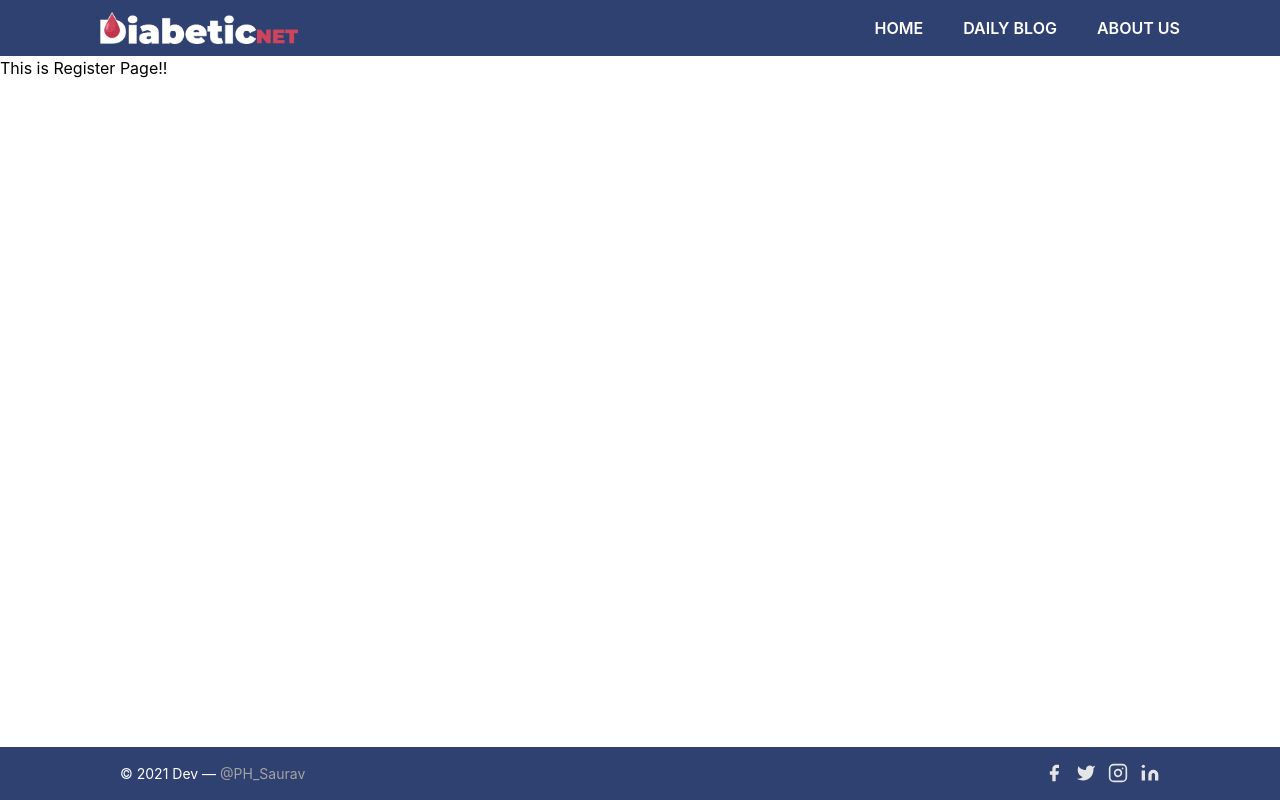
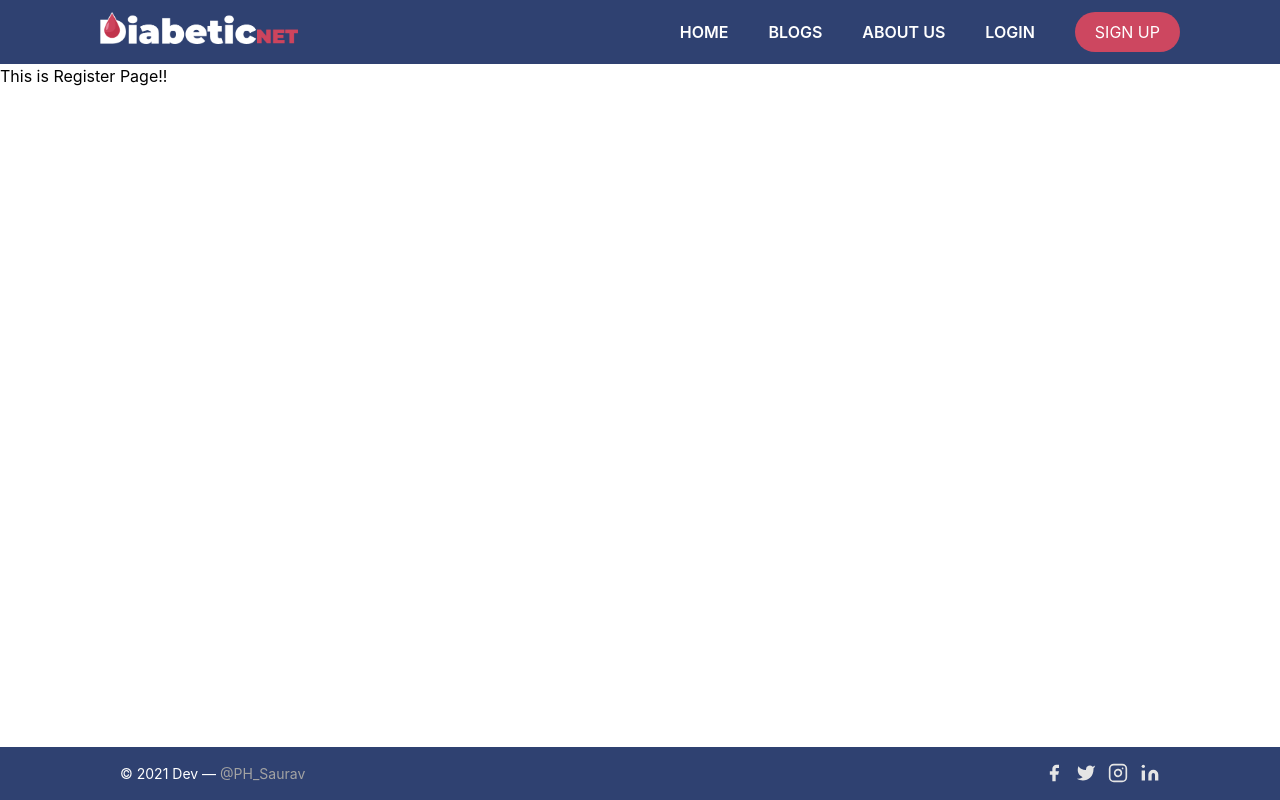
Before and after one commit to phsaurav/diabetic-net, a React (Create React App) app: page /register in a window 1280 px wide. Built offline with nearby package versions, Linux system fonts and the light colour scheme; no server answers.

Commit message:
Firebase & Private Route Initial Setup Complete

```diff
--- a/package.json
+++ b/package.json
@@ -8,6 +8,7 @@
     "@testing-library/jest-dom": "^5.11.4",
     "@testing-library/react": "^11.1.0",
     "@testing-library/user-event": "^12.1.10",
+    "firebase": "^9.1.3",
     "react": "^17.0.2",
     "react-animated-slider": "^2.0.0",
     "react-dom": "^17.0.2",
--- a/src/App.js
+++ b/src/App.js
@@ -8,10 +8,13 @@ import Footer from './components/Footer/Footer';
 import NotFound from './containers/NotFound/NotFound';
 import Blogs from './containers/Blogs/Blogs';
 import About from './containers/About/About';
+import AuthProvider from './context/AuthProvider';
+import PrivateRoute from './components/PrivateRoute/PrivateRoute';
 
 function App() {
 	return (
 		<div>
+			<AuthProvider>
 				<Router>
 					<div className="flex flex-col justify-between h-screen">
 						<div>
@@ -23,9 +26,9 @@ function App() {
 								<Route path="/home">
 									<Home></Home>
 								</Route>
-							<Route path="/blogs">
+								<PrivateRoute path="/blogs">
 									<Blogs></Blogs>
-							</Route>
+								</PrivateRoute>
 								<Route path="/about">
 									<About></About>
 								</Route>
@@ -43,6 +46,7 @@ function App() {
 						<Footer></Footer>
 					</div>
 				</Router>
+			</AuthProvider>
 		</div>
 	);
 }
--- a/src/components/Header/Header.js
+++ b/src/components/Header/Header.js
@@ -1,23 +1,29 @@
 import React, { useState } from 'react';
+import { Transition } from '@headlessui/react';
 import logo from '../../assets/logo_title.png';
 import { NavLink } from 'react-router-dom';
-import { Transition } from '@headlessui/react';
 import './Header.css';
+import useAuth from '../../hooks/useAuth';
 
 const Header = () => {
+	const { user, logOut } = useAuth();
 	const [isOpen, setIsOpen] = useState(false);
 	return (
 		<div>
 			<nav className="bg-blue-40 relative z-20">
 				<div className="container mx-auto">
-					<div className="bg-blue-40  text-black py-3 ">
-						<div className="flex items-center justify-between uppercase">
+					<div className="bg-blue-40 text-black py-3 ">
+						<div className="flex items-center justify-between">
 							<NavLink to="/home">
-								<img className="h-8" src={logo} alt="logo" />
+								<img
+									className="h-8 mb-2"
+									src={logo}
+									alt="logo"
+								/>
 							</NavLink>
 							<div>
 								{/* <!-- Header Icons --> */}
-								<div className="hidden sm:flex items-center space-x-10">
+								<div className="hidden md:flex items-center space-x-10 uppercase">
 									<NavLink
 										to="/home"
 										className="font-semibold text-white link link-underline link-underline-red"
@@ -28,13 +34,13 @@ const Header = () => {
 										Home
 									</NavLink>
 									<NavLink
-										to="/blog"
+										to="/blogs"
 										className="font-semibold text-white link link-underline link-underline-red"
 										activeStyle={{
 											color: '#CD4760',
 										}}
 									>
-										Daily Blog
+										blogs
 									</NavLink>
 									<NavLink
 										to="/about"
@@ -43,13 +49,45 @@ const Header = () => {
 											color: '#CD4760',
 										}}
 									>
-										About Us
+										About us
 									</NavLink>
+									{user.displayName ? (
+										<div className="flex items-center">
+											<p className="font-semibold text-white link link-underline link-underline-red">
+												{user.displayName}
+											</p>
+											<button
+												onClick={logOut}
+												className="rounded-full text-white px-5 py-2 ml-10  transition duration-300 ease-in-outmr-8 bg-brand-1"
+											>
+												Sign Out
+											</button>
+										</div>
+									) : (
+										<div className="flex items-center">
+											{' '}
+											<NavLink
+												to="/login"
+												className="font-semibold text-white link link-underline link-underline-red"
+												activeStyle={{
+													color: '#CD4760',
+												}}
+											>
+												Login
+											</NavLink>
+											<NavLink
+												to="/register"
+												className="rounded-full text-white px-5 py-2 ml-10  transition duration-300 ease-in-outmr-8 bg-brand-1"
+											>
+												Sign Up
+											</NavLink>
+										</div>
+									)}
 								</div>
 							</div>
 						</div>
 
-						<div className="-mr-2 sm:hidden flex absolute right-5 top-2">
+						<div className="-mr-2 md:hidden flex absolute right-5 top-2">
 							<NavLink
 								className="sm:hidden flex mr-6 items-center"
 								to="/cart"
@@ -72,7 +110,7 @@ const Header = () => {
 							<button
 								onClick={() => setIsOpen(!isOpen)}
 								type="button"
-								className="bg-white inline-flex items-center justify-center p-2 rounded-xl text-gray-800 hover:text-gray-200 hover:bg-gray-900 focus:outline-none focus:ring-2 focus:ring-offset-2 focus:ring-offset-gray-500 focus:ring-white"
+								className="bg-brand-1 inline-flex items-center justify-center p-2 rounded-xl text-white hover:text-brand-1 hover:bg-white focus:outline-none focus:ring-offset-2"
 								aria-controls="mobile-menu"
 								aria-expanded="false"
 							>
@@ -125,17 +163,58 @@ const Header = () => {
 					leaveTo="opacity-0 scale-95"
 				>
 					{(ref) => (
-						<div className="sm:hidden" id="mobile-menu">
+						<div className="md:hidden " id="mobile-menu">
 							<div
 								ref={ref}
 								className="px-2 pt-2 pb-3 space-y-0 sm:px-3 text-center"
 							>
 								<NavLink
-									to="/login"
-									className="font-semibold text-gray-900 hover:bg-gray-200 block px-3 py-2 rounded-md text-base w-full"
+									to="/home"
+									className="font-semibold text-white hover:bg-brand-1 block px-3 py-2 rounded-md text-base w-full"
 								>
-									Login
+									Home
 								</NavLink>
+								<NavLink
+									to="/blogs"
+									className="font-semibold text-white hover:bg-brand-1 block px-3 py-2 rounded-md text-base w-full"
+								>
+									Blogs
+								</NavLink>
+								<NavLink
+									to="/about"
+									className="font-semibold text-white hover:bg-brand-1 block px-3 py-2 rounded-md text-base w-full"
+								>
+									About
+								</NavLink>
+								{user.displayName ? (
+									<div className="flex items-center flex-col">
+										<p className="font-semibold text-white hover:bg-brand-1 block px-3 py-2 rounded-md text-base w-full">
+											{user.displayName}
+										</p>
+										<button
+											onClick={logOut}
+											className="font-semibold text-white hover:bg-brand-1 block px-3 py-2 rounded-md text-base w-full"
+										>
+											Sign Out
+										</button>
+									</div>
+								) : (
+									<div className="flex items-center flex-col">
+										{' '}
+										<NavLink
+											to="/login"
+											className="font-semibold text-white hover:bg-brand-1 block px-3 py-2 rounded-md text-base w-full"
+										>
+											Login
+										</NavLink>
+										<NavLink
+											to="/register"
+											className="font-semibold text-white hover:bg-brand-1 block px-3 py-2 rounded-md text-base w-full"
+										>
+											Sign Up
+										</NavLink>
+									</div>
+								)}
 							</div>
 						</div>
 					)}
--- a/src/components/Hero/Hero.css
+++ b/src/components/Hero/Hero.css
@@ -3,15 +3,3 @@
   height: 500px;
   overflow: hidden;
 }
-
-@media (max-height: 500px) {
-  .slider-wrapper, .slide {
-    height: calc(100vh - 75px);
-  }
-}
-
-@media (max-width: 640px) {
-  .slider-wrapper, .slide {
-    height: calc(80vh - 75px);
-  }
-}
--- a/src/components/Hero/Hero.js
+++ b/src/components/Hero/Hero.js
@@ -51,7 +51,7 @@ const Hero = () => {
 				<span
 					id="blackOverlay"
 					className="w-full absolute bg-center opacity-30 bg-black top-0"
-					style={{ height: '556px' }}
+					style={{ height: '564px' }}
 				></span>
 			</div>
 			<div className="w-3/6 ml-5 md:ml-28 lg:ml-40 xl:ml-72 absolute top-28 mx-auto">
--- /dev/null
+++ b/src/components/PrivateRoute/PrivateRoute.js
@@ -0,0 +1,27 @@
+import React from 'react';
+import { Redirect, Route } from 'react-router-dom';
+import useAuth from '../../hooks/useAuth';
+import './PrivateRoute.css';
+
+const PrivateRoute = ({ children, ...rest }) => {
+	const { user, isLoading } = useAuth();
+	if (isLoading) {
+		return <div className="w-12 h-12 border-3 rounded-full loader"></div>;
+	}
+	return (
+		<Route
+			{...rest}
+			render={({ location }) =>
+				user.displayName ? (
+					children
+				) : (
+					<Redirect
+						to={{ pathname: '/login', state: { from: location } }}
+					></Redirect>
+				)
+			}
+		></Route>
+	);
+};
+
+export default PrivateRoute;
--- /dev/null
+++ b/src/context/AuthProvider.js
@@ -0,0 +1,16 @@
+import React, { createContext } from 'react';
+import useFirebase from '../hooks/useFirebase';
+
+// @ts-ignore
+export const AuthContext = createContext();
+
+const AuthProvider = ({ children }) => {
+	const allContext = useFirebase();
+	return (
+		<AuthContext.Provider value={allContext}>
+			{children}
+		</AuthContext.Provider>
+	);
+};
+
+export default AuthProvider;
--- /dev/null
+++ b/src/hooks/useAuth.js
@@ -0,0 +1,8 @@
+import { useContext } from 'react';
+import { AuthContext } from '../context/AuthProvider';
+
+const useAuth = () => {
+	return useContext(AuthContext);
+};
+
+export default useAuth;
--- /dev/null
+++ b/src/hooks/useFirebase.js
@@ -0,0 +1,100 @@
+import { useEffect, useState } from 'react';
+import initializeAuthentication from '../services/firebase/firebase.init';
+import {
+	getAuth,
+	signInWithPopup,
+	GoogleAuthProvider,
+	onAuthStateChanged,
+	signOut,
+	signInWithEmailAndPassword,
+	updateProfile,
+	sendEmailVerification,
+	createUserWithEmailAndPassword,
+} from 'firebase/auth';
+
+initializeAuthentication();
+
+const useFirebase = () => {
+	const [user, setUser] = useState({});
+	const [error, setError] = useState('');
+	const [email, setEmail] = useState();
+	const [password, setPassword] = useState();
+	const [name, setName] = useState('');
+	const [isLoading, setIsLoading] = useState(true);
+	const auth = getAuth();
+
+	const signInUsingGoogle = () => {
+		setIsLoading(true);
+		const googleProvider = new GoogleAuthProvider();
+		return signInWithPopup(auth, googleProvider);
+	};
+
+	const logOut = () => {
+		setIsLoading(true);
+		signOut(auth)
+			.then(() => {
+				setUser({});
+			})
+			.finally(() => setIsLoading(false));
+	};
+
+	const processLogin = () => {
+		return signInWithEmailAndPassword(auth, email, password);
+	};
+	const verifyEmail = () => {
+		sendEmailVerification(auth.currentUser).then((result) => {
+			console.log(result);
+		});
+	};
+	const setUserName = () => {
+		updateProfile(auth.currentUser, { displayName: name }).then((res) => {
+			console.log(res);
+		});
+	};
+	const createNewUser = () => {
+		console.log(email, password);
+		createUserWithEmailAndPassword(auth, email, password)
+			.then((res) => {
+				const user = res.user;
+				console.log(user);
+				setError('');
+				verifyEmail();
+				setUserName();
+				setUser(user);
+			})
+			.catch((error) => {
+				setError(error.message);
+			});
+	};
+
+	useEffect(() => {
+		onAuthStateChanged(auth, (user) => {
+			if (user) {
+				setUser(user);
+			} else {
+				setUser({});
+			}
+			setIsLoading(false);
+		});
+		// eslint-disable-next-line react-hooks/exhaustive-deps
+	}, []);
+
+	return {
+		user,
+		error,
+		isLoading,
+		setUser,
+		setEmail,
+		password,
+		setPassword,
+		setName,
+		setError,
+		setIsLoading,
+		processLogin,
+		logOut,
+		signInUsingGoogle,
+		createNewUser,
+	};
+};
+
+export default useFirebase;
--- /dev/null
+++ b/src/services/firebase/firebase.config.js
@@ -0,0 +1,10 @@
+const firebaseConfig = {
+	apiKey: 'AIzaSyC-vLVKz49NQOLSUf7ikG4zS1AlBP8HrHI',
+	authDomain: 'diabetic-net-4e4f6.firebaseapp.com',
+	projectId: 'diabetic-net-4e4f6',
+	storageBucket: 'diabetic-net-4e4f6.appspot.com',
+	messagingSenderId: '787974753583',
+	appId: '1:787974753583:web:018b89688383cc98ebe5da',
+};
+
+export default firebaseConfig;
--- /dev/null
+++ b/src/services/firebase/firebase.init.js
@@ -0,0 +1,8 @@
+import { initializeApp } from 'firebase/app';
+import firebaseConfig from './firebase.config';
+
+const initializeAuthentication = () => {
+	initializeApp(firebaseConfig);
+};
+
+export default initializeAuthentication;
```
Also changed, not shown: src/components/PrivateRoute/PrivateRoute.css (added), 2 other files (tests, documents, lock files or other folders). Lines whose indentation alone changed are shown as unchanged.
